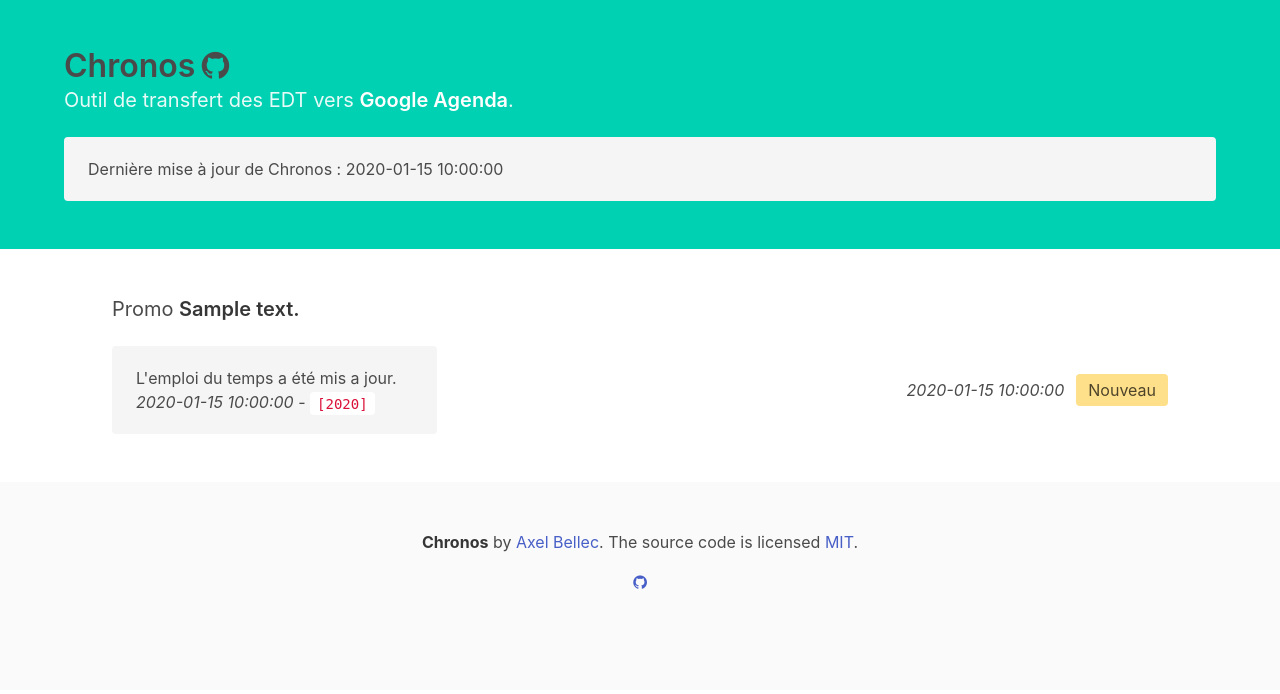
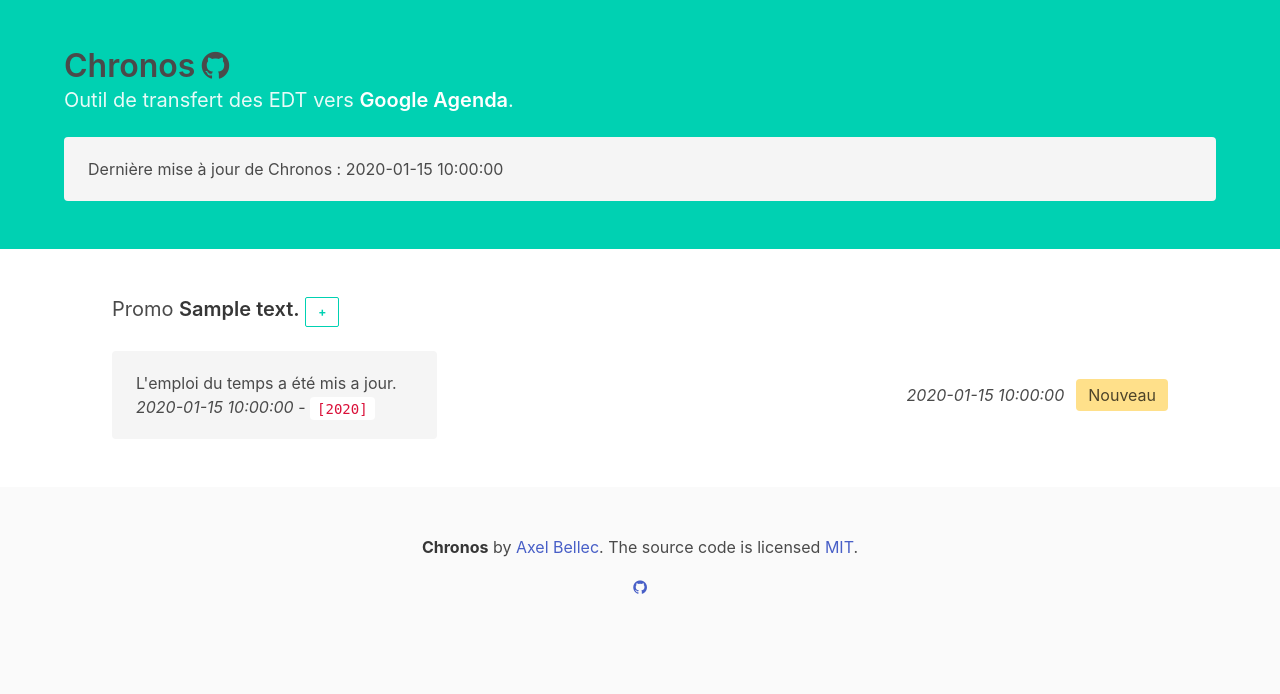
Before and after one commit to axelbellec/chronos, a Flask app: template app/templates/index.html in a window 1280 px wide. Shown: the top 694 px of the page. Run offline with Flask 2, Linux system fonts and the light colour scheme; the template is opened without the code that fills it: most values are stand-ins (such as "Sample title", 1, 10 or a date in 2020); some libraries are stand-ins or nearby versions.

Commit message:
add button to add calendar to Google Agenda

```diff
--- a/app/templates/index.html
+++ b/app/templates/index.html
@@ -33,6 +33,7 @@
     <section class="section">
         <p class="subtitle is-5">
             Promo <a href="{{ attrs.google_calendar_url }}}"><strong>{{ attrs.description }}</strong></a>
+            <a href="{{ attrs.google_calendar_url }}}" class="button is-small is-primary is-outlined"><b>+</b></a>
         </p>
         <nav class="level">
             <div class="level-left">
```
Also changed, not shown: README.md, 1 other file.
